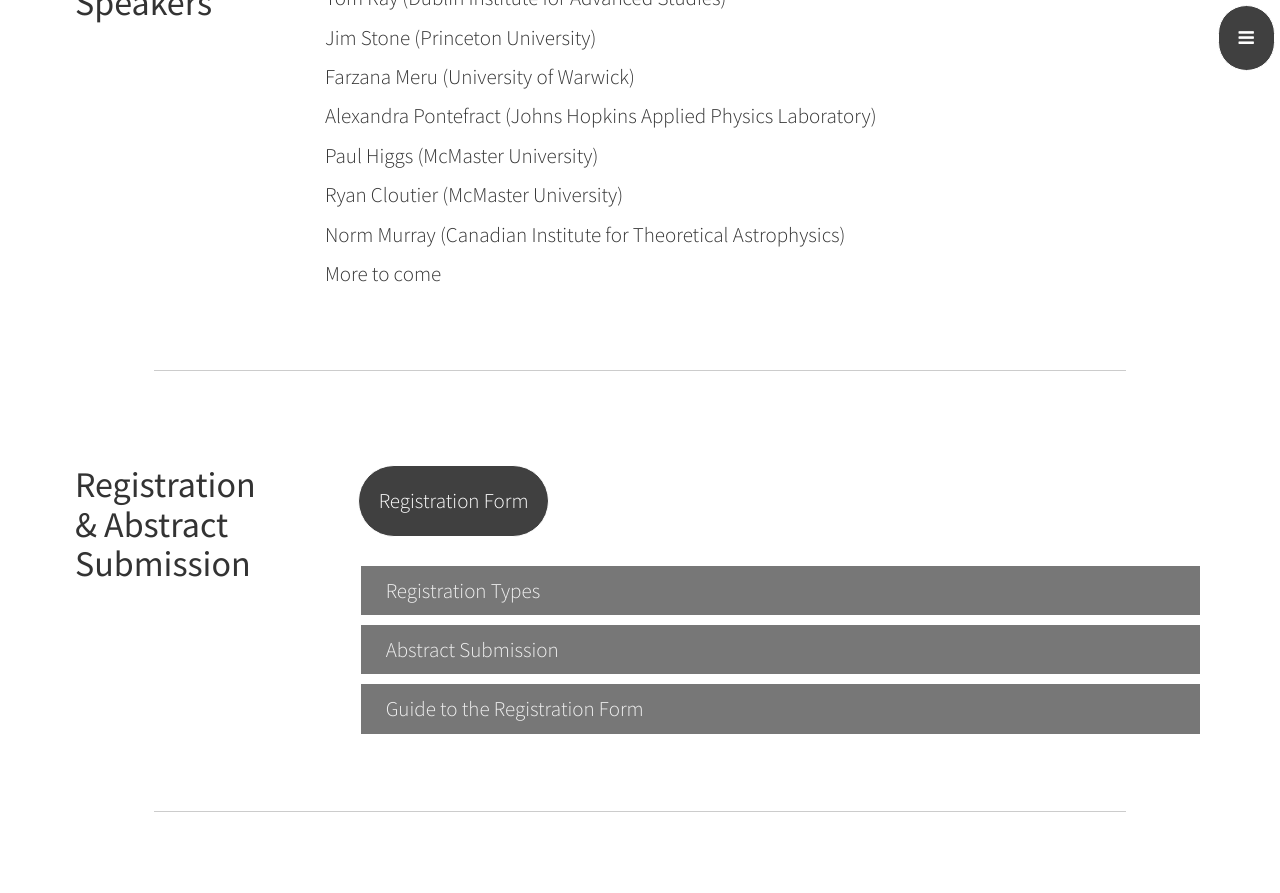
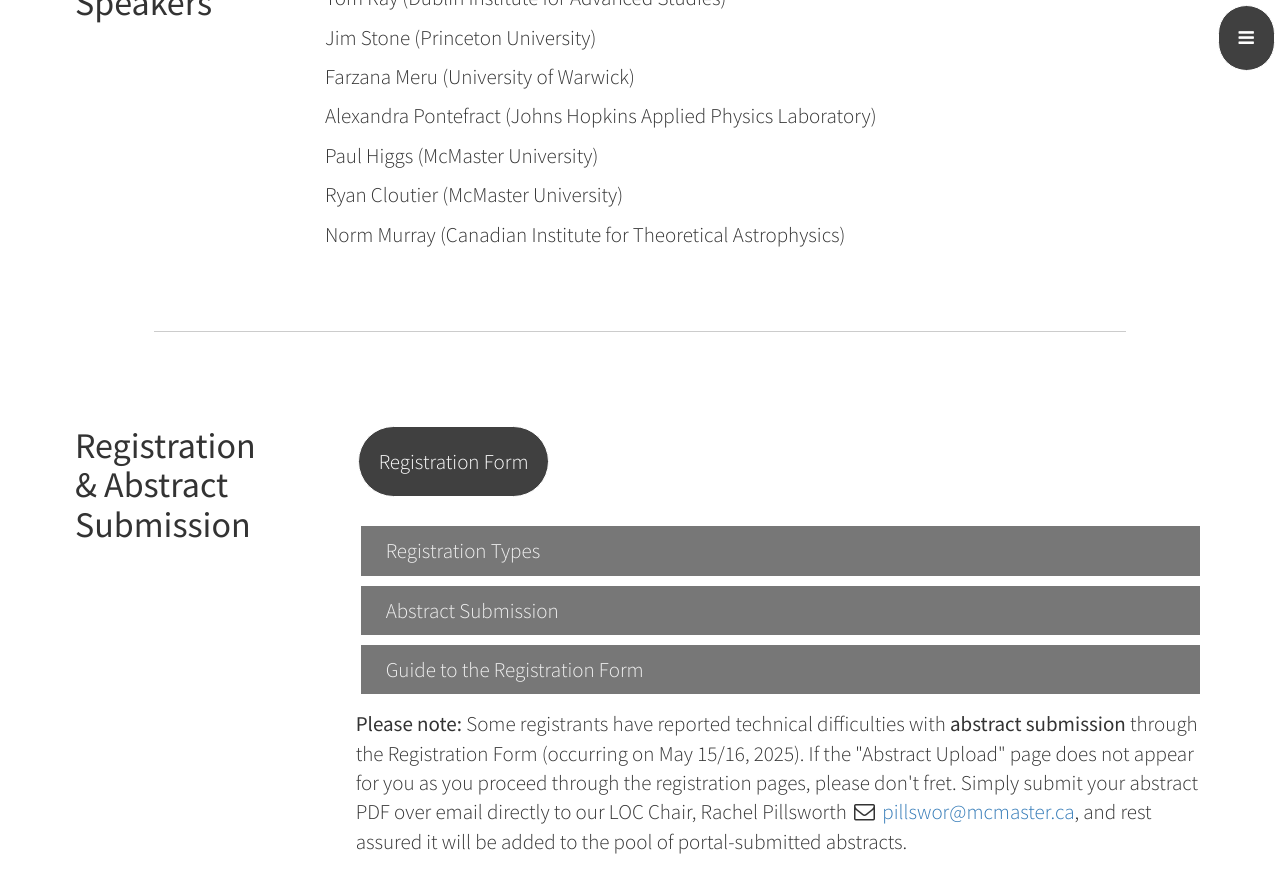
Before and after one commit to ralposium2025/ralposium2025.github.io, a Jekyll site: the page built from index.html, in a window 1280 px wide and 900 px high, scrolled down 2941 px. Shown: the top 893 px of the window. Built offline with Jekyll 4.4.1, drawn with Linux system fonts in a browser that asks for light colours; some of the changed text lies outside the part shown.

Commit message:
Addressing early registration abstract submission issue

```diff
--- a/_includes/header.html
+++ b/_includes/header.html
@@ -8,6 +8,6 @@
     <br>
     <a class="btn btn-dark btn-lg" href="#registration" target="_blank"><b>Registration Form</b></a>
     <br>
-    <h4 style="color:white;"><i>Last updated: April 29th, 2025</i></h4>
+    <h4 style="color:white;"><i>Last updated: May 16th, 2025</i></h4>
   </div>
 </header>
--- a/_includes/invited-speakers.html
+++ b/_includes/invited-speakers.html
@@ -18,7 +18,7 @@
             <li><p class="lead">Paul Higgs (McMaster University)</p></li>
             <li><p class="lead">Ryan Cloutier (McMaster University)</p></li>
             <li><p class="lead">Norm Murray (Canadian Institute for Theoretical Astrophysics)</p></li>
-            <li><p class="lead">More to come</p></li>
+            <!-- <li><p class="lead">More to come</p></li> -->
           </ul>
         </div>
 
--- a/_includes/registration.html
+++ b/_includes/registration.html
@@ -13,7 +13,6 @@
           <a class="btn btn-dark btn-lg" href="https://register.mcmaster.ca/" target="_blank" style="margin-top: 20px;"><p class="lead" style="margin-top: 0px; margin-bottom: 0px;">Registration Form</p></a>
           <br>
           <br>
-
 
           <!-- Collapsible Section -->
           <button class="collapsible"><p class="lead" style="margin-top: 5px; margin-bottom: 5px; margin-left: 20px;">Registration Types</p></button>
@@ -46,6 +45,7 @@
             <p class="lead">During completion of the form, you'll have the opportunity to upload a document containing the title and abstract of your contribution (talk or poster). Follow the naming convention LastName_FirstName_DocumentTitle.pdf. </p>
             <img src="img/abstract-submission/upload-document.png" alt="Abstract Submission" style="width: 100%;">
             <p class="lead" style="margin-top: 1px; color:#f1f1f1;">--  </p>
+            <p class="lead"><b>Please note:</b> If the "Abstract Upload" page does not appear for you as you proceed through the registration pages, please submit your abstract PDF over email directly to our LOC Chair, Rachel Pillsworth <i class="fa fa-envelope-o fa-fw"></i>  <a href="mailto:pillswor@mcmaster.ca">pillswor@mcmaster.ca</a></p>
           </div>
 
 
@@ -90,6 +90,7 @@
 
             <p class="lead"><b>10. Abstract submission.</b> Upload a document containing the title and abstract of your contribution (talk or poster) following the naming convention LastName_FirstName_DocumentTitle.pdf. </p>
             <img src="img/abstract-submission/upload-document.png" alt="Abstract Submission" style="width: 100%;">
+            <p class="lead">If this page does not appear for you, please submit your abstract PDF over email directly to our LOC Chair, Rachel Pillsworth <i class="fa fa-envelope-o fa-fw"></i>  <a href="mailto:pillswor@mcmaster.ca">pillswor@mcmaster.ca</a>.</p>
             <p class="lead" style="margin-top: 1px; color:#f1f1f1;">--  </p>
 
             <p class="lead"><b>11. Add a RalPosium Banquet Dinner Ticket.</b> Wednesday night, June 25th, at The Diplomat Restaurant in Hamilton!</p>
@@ -104,6 +105,8 @@
             <p class="lead">If you have any questions, please write to: <i class="fa fa-envelope-o fa-fw"></i>  <a href="mailto:{{ site.email }}">{{ site.email }}</a>.</p>
 
             </div>
+            <p class="lead"><b>Please note:</b> Some registrants have reported technical difficulties with <b>abstract submission</b> through the Registration Form (occurring on May 15/16, 2025). If the "Abstract Upload" page does not appear for you as you proceed through the registration pages, please don't fret. Simply submit your abstract PDF over email directly to our LOC Chair, Rachel Pillsworth <i class="fa fa-envelope-o fa-fw"></i>  <a href="mailto:pillswor@mcmaster.ca">pillswor@mcmaster.ca</a>, and rest assured it will be added to the pool of portal-submitted abstracts.</p>
+            <!-- <p class="lead"></p> -->
 
         </div>
 
```
Also changed, not shown: 1 other file.
